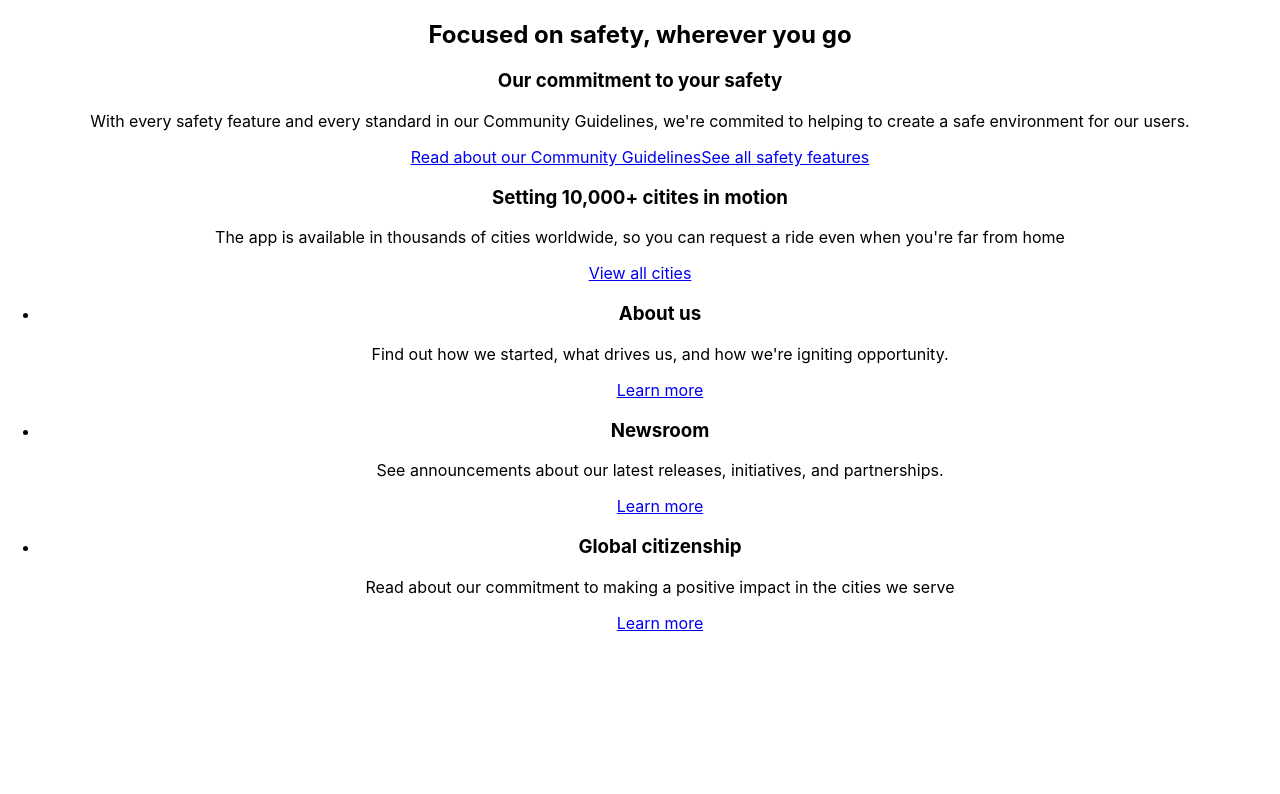
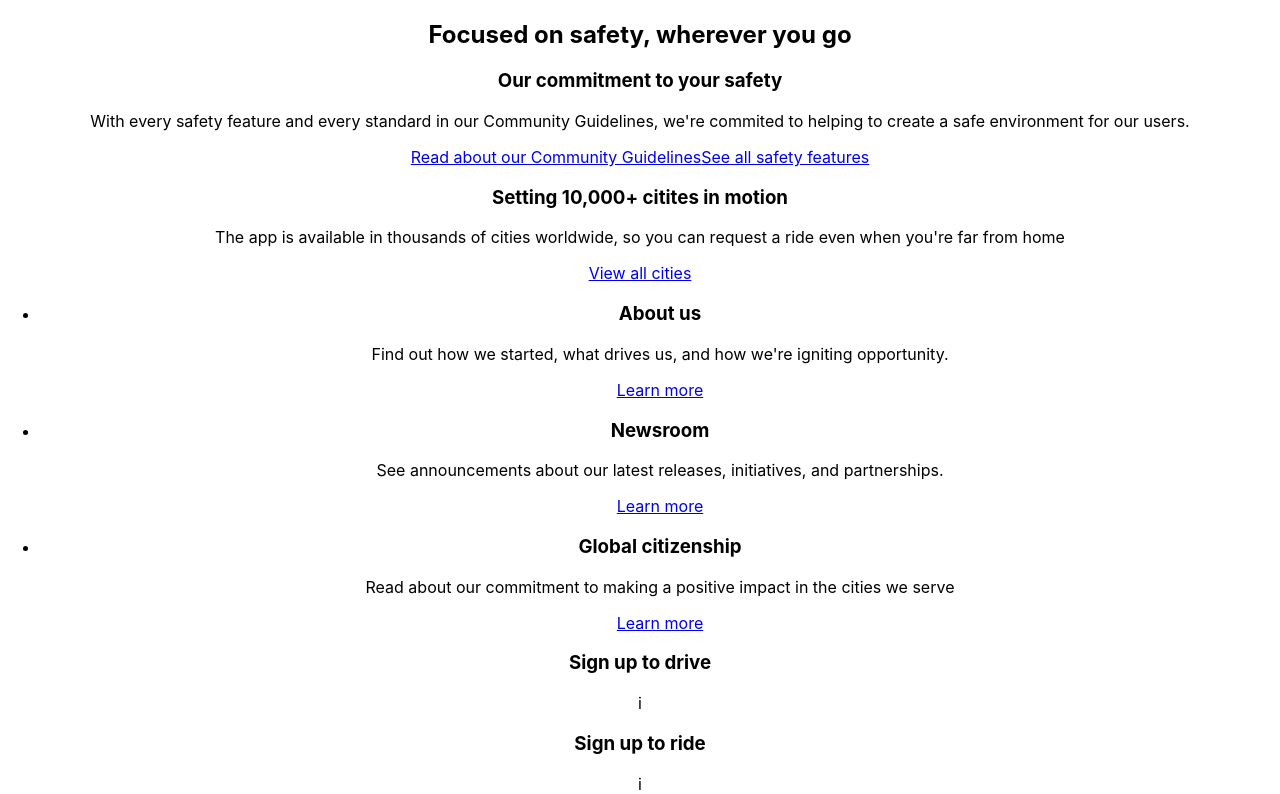
Before and after one commit to joewickes/uber-recreate, a React (Create React App) app: page / in a window 1280 px wide. Shown: the part 596-1390 px from the top of the page. Before the commit the page ends 1245 px from the top, so only its background shows below. Built offline with nearby package versions, Linux system fonts and the light colour scheme.

Commit message:
Wireframe Contact component

```diff
--- a/src/App.js
+++ b/src/App.js
@@ -6,6 +6,7 @@ import Business from './components/Business';
 import Reserve from './components/Reserve';
 import Safety from './components/Safety';
 import About from './components/About';
+import Contact from './components/Contact';
 
 function App() {
   return (
@@ -17,6 +18,7 @@ function App() {
       <Reserve />
       <Safety />
       <About />
+      <Contact />
     </div>
   );
 }
--- a/src/components/Contact.js
+++ b/src/components/Contact.js
@@ -0,0 +1,18 @@
+import React from 'react';
+
+const Contact = () => {
+  return (
+    <>
+    <section className="left">
+        <h3>Sign up to drive</h3>
+        {/*icon*/}<div>i</div>
+      </section>
+      <section className="right">
+        <h3>Sign up to ride</h3>
+        {/*icon*/}<div>i</div>
+      </section>
+      </>
+  );
+}
+
+export default Contact;
```
